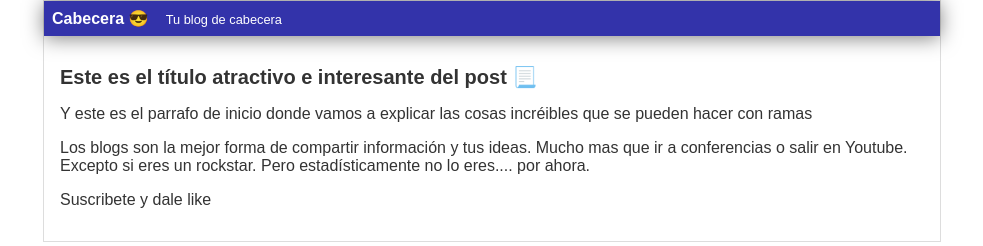
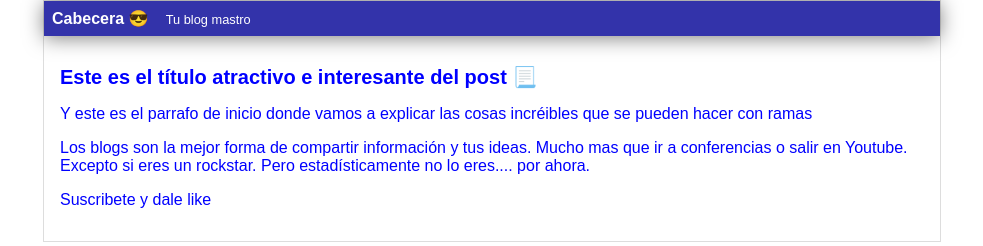
Before and after one commit to zearkiatos/hyperblog, a plain HTML site: page blogpost.html in a window 1280 px wide. Shown: the whole page, without its empty margins (148-1131 px from the left). Drawn offline with Linux system fonts and the light colour scheme.

Commit message:
Modificated the header and text color for blue

```diff
--- a/blogpost.html
+++ b/blogpost.html
@@ -9,7 +9,7 @@
     <div id="container">
       <div id="cabecera">
         Cabecera 😎
-        <span id="tagline">Tu blog de cabecera</span>
+        <span id="tagline">Tu blog mastro</span>
       </div>
       <div id="post">
         <h1>Este es el título atractivo e interesante del post 📃</h1>
--- a/css/styles.css
+++ b/css/styles.css
@@ -1,7 +1,7 @@
 body {
     text-align: center;
     font-family:"Arial";
-    color: #333;
+    color: blue;
     font-size: 16px;
     margin: 0;
     padding: 0;
```
